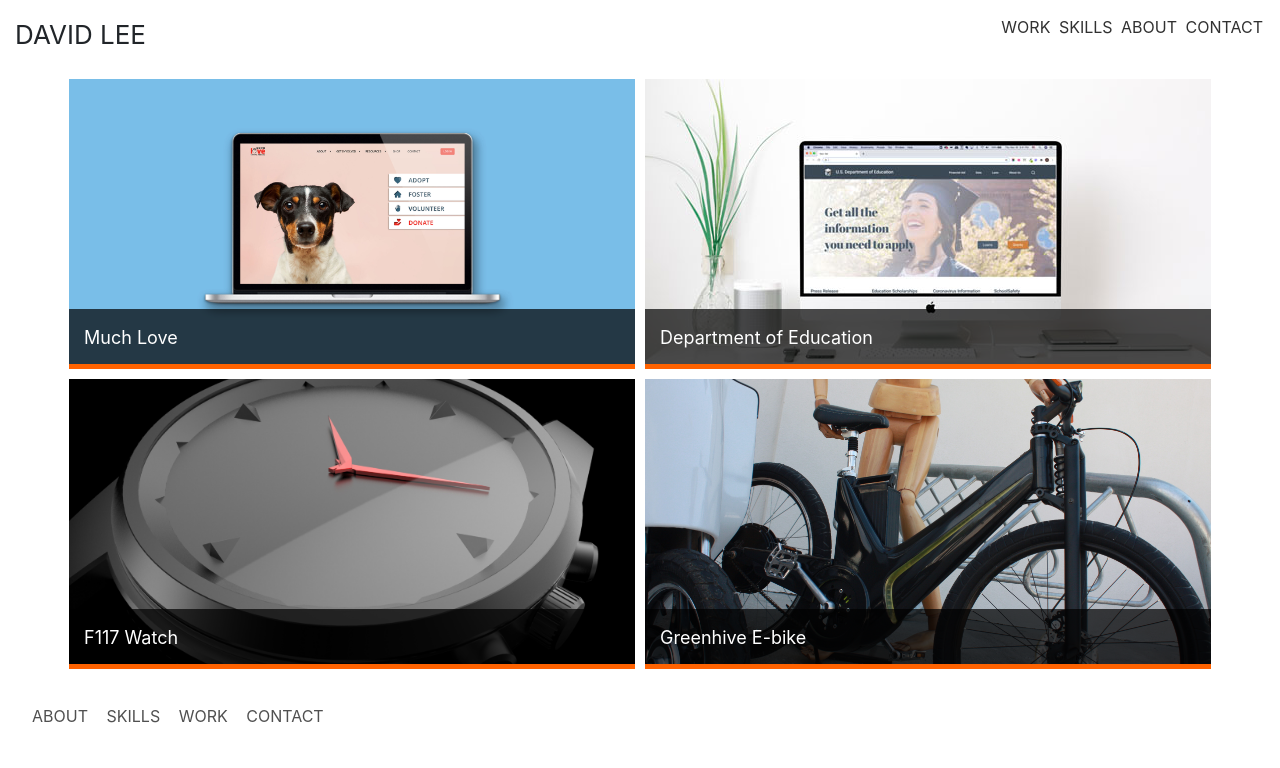
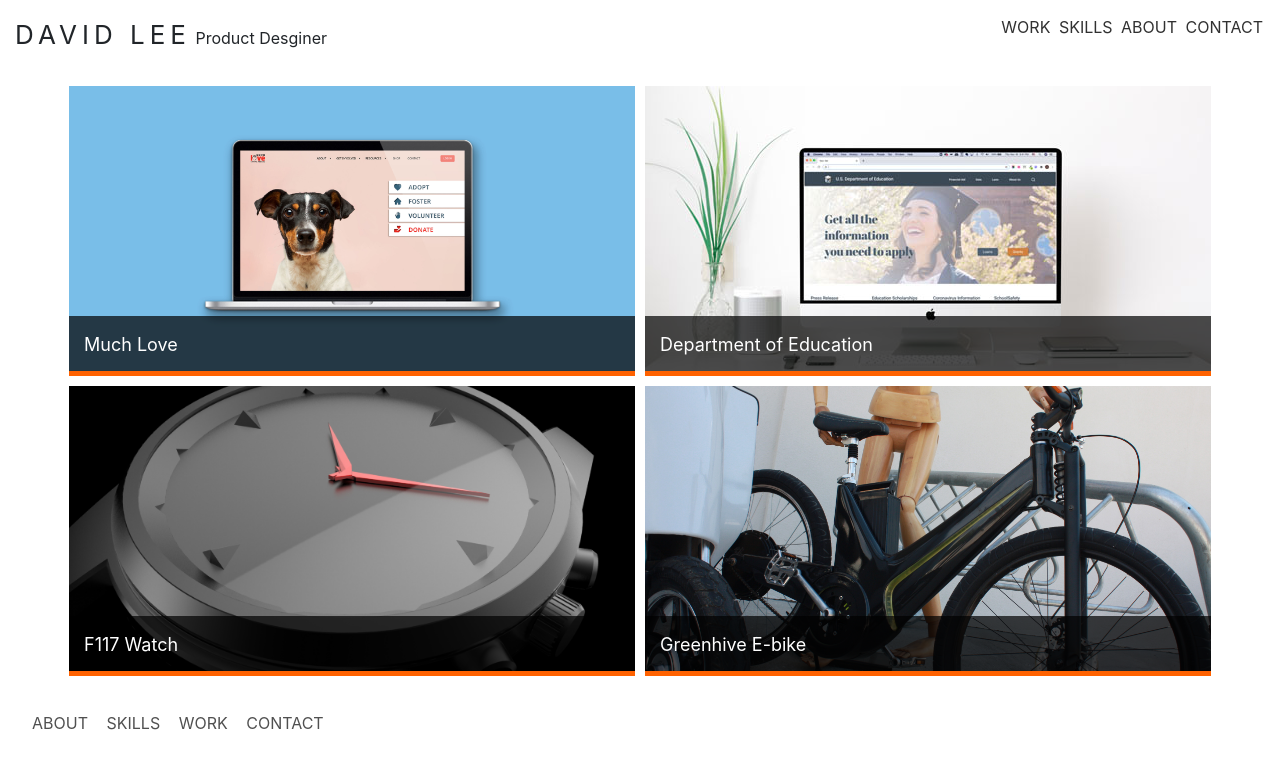
Before and after one commit to davidinuci/UX_UI_HW_18, a plain HTML site: page index.html in a window 1280 px wide. Drawn offline with nearby package versions, Linux system fonts and the light colour scheme.

Commit message:
update logo

```diff
--- a/css/style.css
+++ b/css/style.css
@@ -16,6 +16,7 @@ header li {
 }
 header p {
   display: inline-block;
+
 }
 .heroImg {
   background-color: #EBEBEB;
@@ -39,6 +40,7 @@ button {
 #mylogo {
   font-size: 26px;
   height:28px;
+  letter-spacing: 5px;
 }
 
 
--- a/index.html
+++ b/index.html
@@ -16,6 +16,7 @@
     <header>
       <!-- <img src="images/logo3.png" id="mylogo">  -->
       <p id="mylogo">DAVID LEE</p>
+      <p id="title">Product Desginer</p>
       <ul>
         <li>WORK</li>
         <li>SKILLS</li>
```
